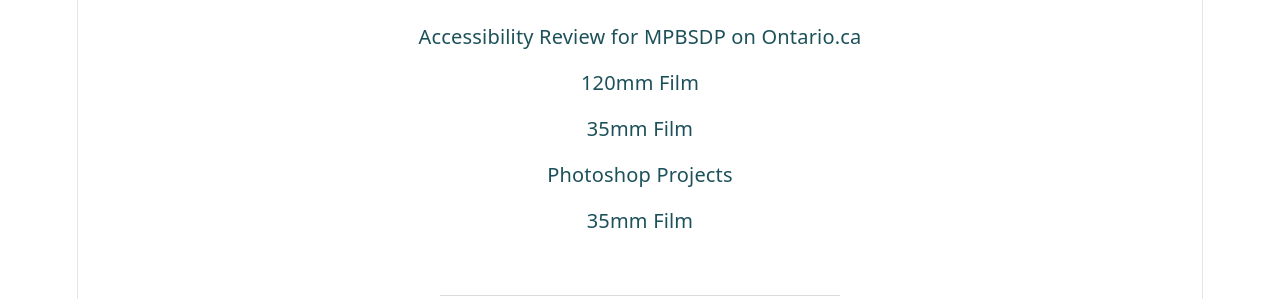
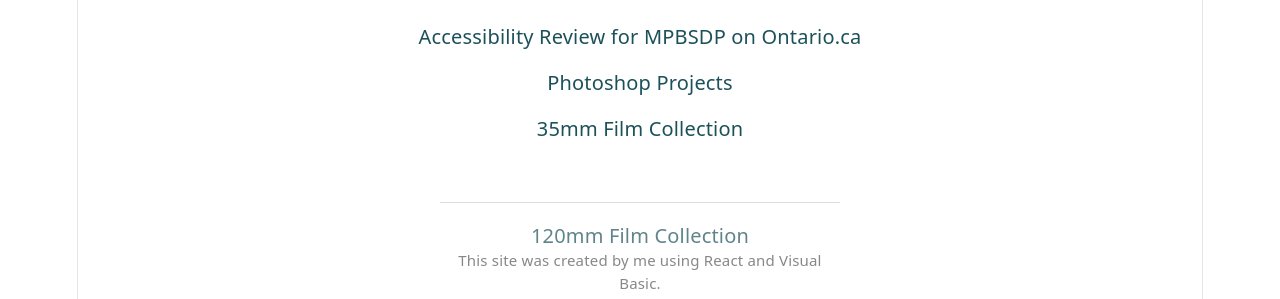
Before and after one commit to lpfader/lewis_page, a React (Vite) app: page / in a window 1280 px wide. Shown: the part 282-581 px from the top of the page. Built offline with nearby package versions, Linux system fonts and the light colour scheme.

Commit message:
there will never be a final version

```diff
--- a/src/pages/Main.jsx
+++ b/src/pages/Main.jsx
@@ -59,45 +59,6 @@
 Accessibility Review for MPBSDP on Ontario.ca
 </a>
 <a
-        href="#/120mm"
-  style={{
-    marginTop: "20px",
-    color: "#1C515A",
-    fontSize: "20px",
-    textDecoration: "none",
-    transition: "color 0.3s ease, transform 0.3s ease"
-  }}
-  onMouseOver={(e) => {
-    e.currentTarget.style.color = "#0E2A30";
-    e.currentTarget.style.transform = "translateY(-3px)";
-  }}
-  onMouseOut={(e) => {
-    e.currentTarget.style.color = "#1C515A";
-    e.currentTarget.style.transform = "translateY(0)";        }}
-      >
-        120mm Film
-      </a>
-      <a
-  href="#/35mm"
-  style={{
-    marginTop: "20px",
-    color: "#1C515A",
-    fontSize: "20px",
-    textDecoration: "none",
-    transition: "color 0.3s ease, transform 0.3s ease"
-  }}
-  onMouseOver={(e) => {
-    e.currentTarget.style.color = "#0E2A30";
-    e.currentTarget.style.transform = "translateY(-3px)";
-  }}
-  onMouseOut={(e) => {
-    e.currentTarget.style.color = "#1C515A";
-    e.currentTarget.style.transform = "translateY(0)";
-  }}
->
-  35mm Film
-</a>
-<a
   href="#/pshop"
   style={{
     marginTop: "20px",
@@ -135,7 +96,7 @@
     e.currentTarget.style.transform = "translateY(0)";
   }}
 >
-  35mm Film
+  35mm Film Collection
 </a>
       <div
   style={{
@@ -153,7 +114,25 @@
       marginBottom: "20px"
     }}
   />
-
+<a
+        href="#/120mm"
+  style={{
+    marginTop: "20px",
+    color: "#1C515A",
+    fontSize: "20px",
+    textDecoration: "none",
+    transition: "color 0.3s ease, transform 0.3s ease"
+  }}
+  onMouseOver={(e) => {
+    e.currentTarget.style.color = "#0E2A30";
+    e.currentTarget.style.transform = "translateY(-3px)";
+  }}
+  onMouseOut={(e) => {
+    e.currentTarget.style.color = "#1C515A";
+    e.currentTarget.style.transform = "translateY(0)";        }}
+      >
+        120mm Film Collection
+      </a>
   <p
     style={{
       color: "#555",
```
